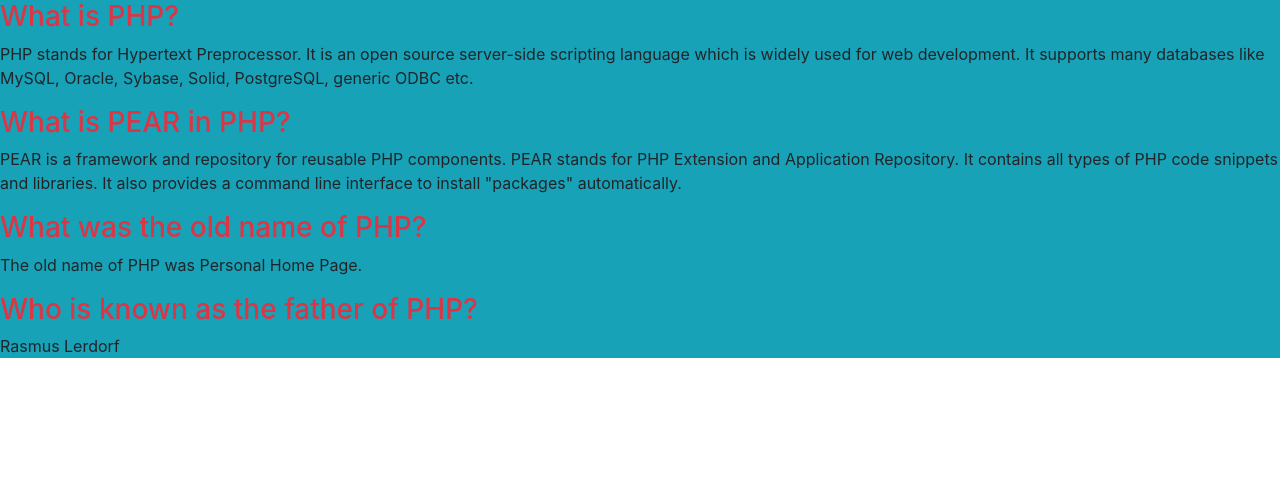
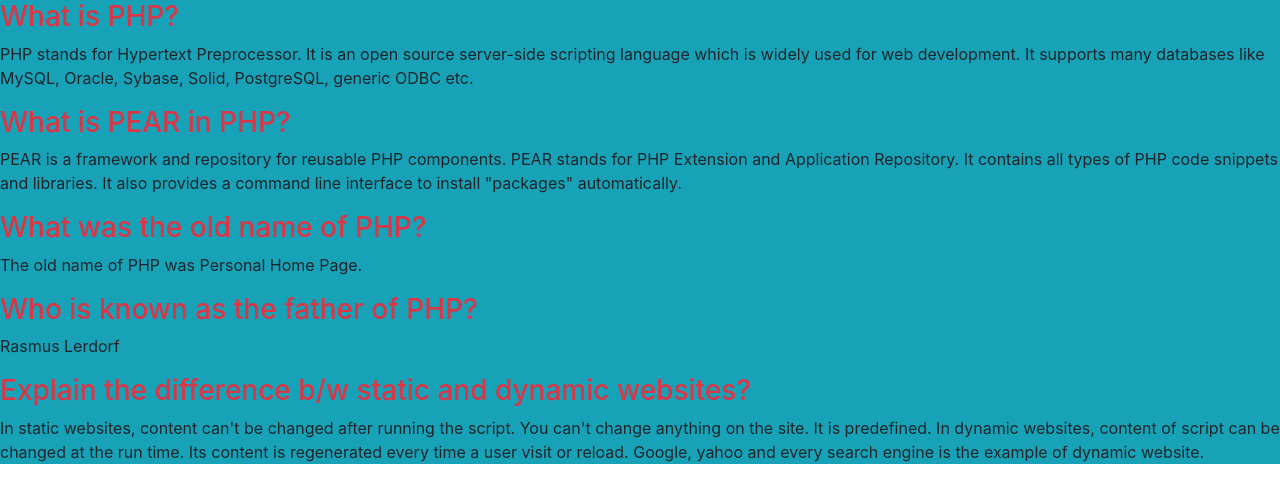
Before and after one commit to NaimBiswas/PHP-Question, a plain HTML site: page index.html in a window 1280 px wide. Drawn offline with nearby package versions, Linux system fonts and the light colour scheme.

Commit message:
Explain the difference b/w static and dynamic websites

```diff
--- a/index.html
+++ b/index.html
@@ -58,6 +58,21 @@
             Rasmus Lerdorf
          </p>
 
+         <!-- Question  -->
+         <h3 class="text-danger">
+            Explain the difference b/w static and dynamic websites?
+         </h3>
+         <!-- Anster  -->
+         <p>
+            In static websites, content can't be changed after running the script. You can't change anything on the
+            site. It is
+            predefined.
+
+            In dynamic websites, content of script can be changed at the run time. Its content is regenerated every time
+            a user
+            visit or reload. Google, yahoo and every search engine is the example of dynamic website.
+         </p>
+
       </section>
 
 
```
